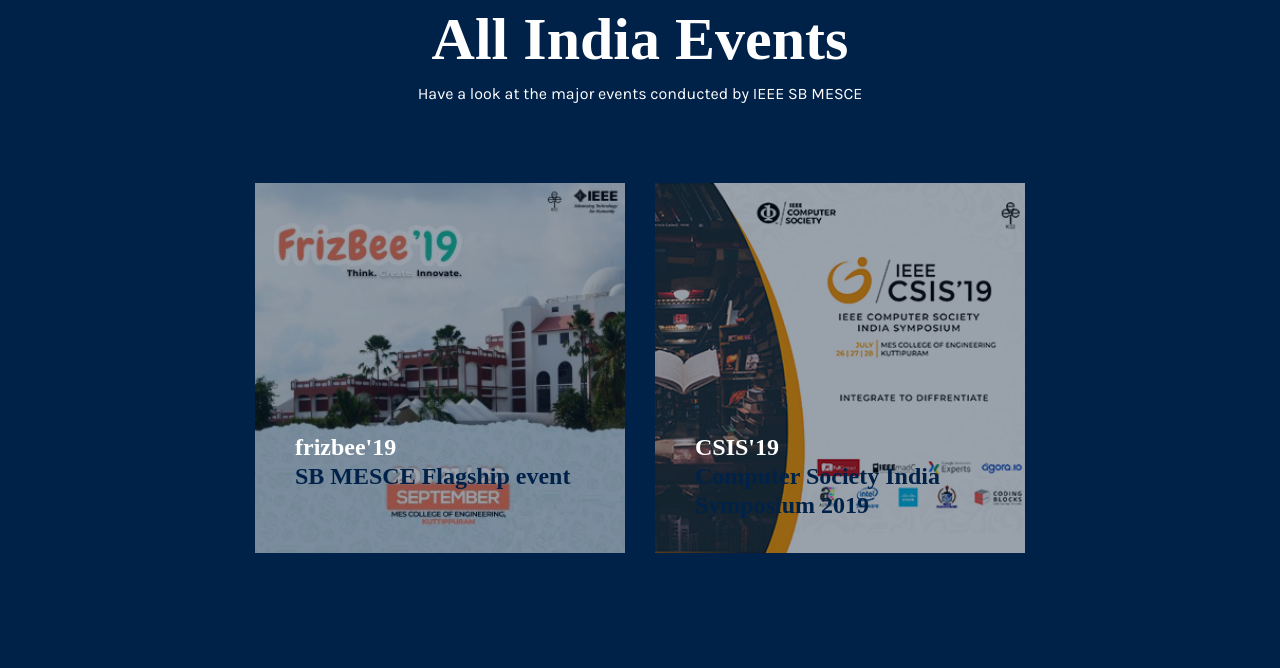
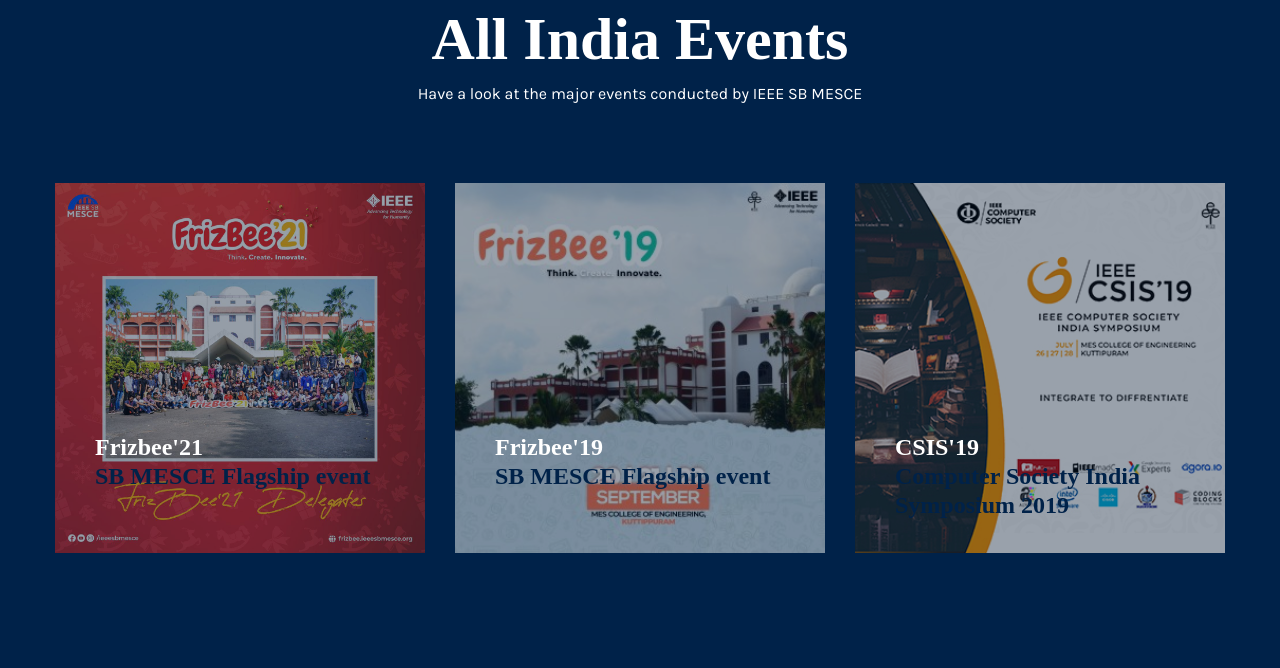
Before and after one commit to amalmhd/ieeesbmesce, a plain HTML site: page index.html in a window 1280 px wide. Shown: the part 4696-5364 px from the top of the page. Drawn offline with Linux system fonts and the light colour scheme.

Commit message:
frizbee'21

```diff
--- a/index.html
+++ b/index.html
@@ -475,11 +475,22 @@
             </div>
 
             <div class="row justify-content-center">
+
+                <div class="col-lg-4 col-md-6 col-sm-9">
+                    <div class="single-news mt-30">
+                        <img src="assets/images/frizbee21.jpg" alt="">
+                        <div class="single-news-overlay">
+                            <h5 class="title"><a href="#">Frizbee'21</a><br>SB MESCE Flagship event</h5>
+                            <a href=""><i class="fal fa-long-arrow-right"></i></a>
+                        </div>
+                    </div>
+                </div>
+
                 <div class="col-lg-4 col-md-6 col-sm-9">
                     <div class="single-news mt-30">
                         <img src="assets/images/frizbee1.jpg" alt="">
                         <div class="single-news-overlay">
-                            <h5 class="title"><a href="#">frizbee'19</a><br>SB MESCE Flagship event</h5>
+                            <h5 class="title"><a href="#">Frizbee'19</a><br>SB MESCE Flagship event</h5>
                             <a href="frizbee_19.html"><i class="fal fa-long-arrow-right"></i></a>
                         </div>
                     </div>
```
Also changed, not shown: assets/images/frizbee21.jpg (added).
